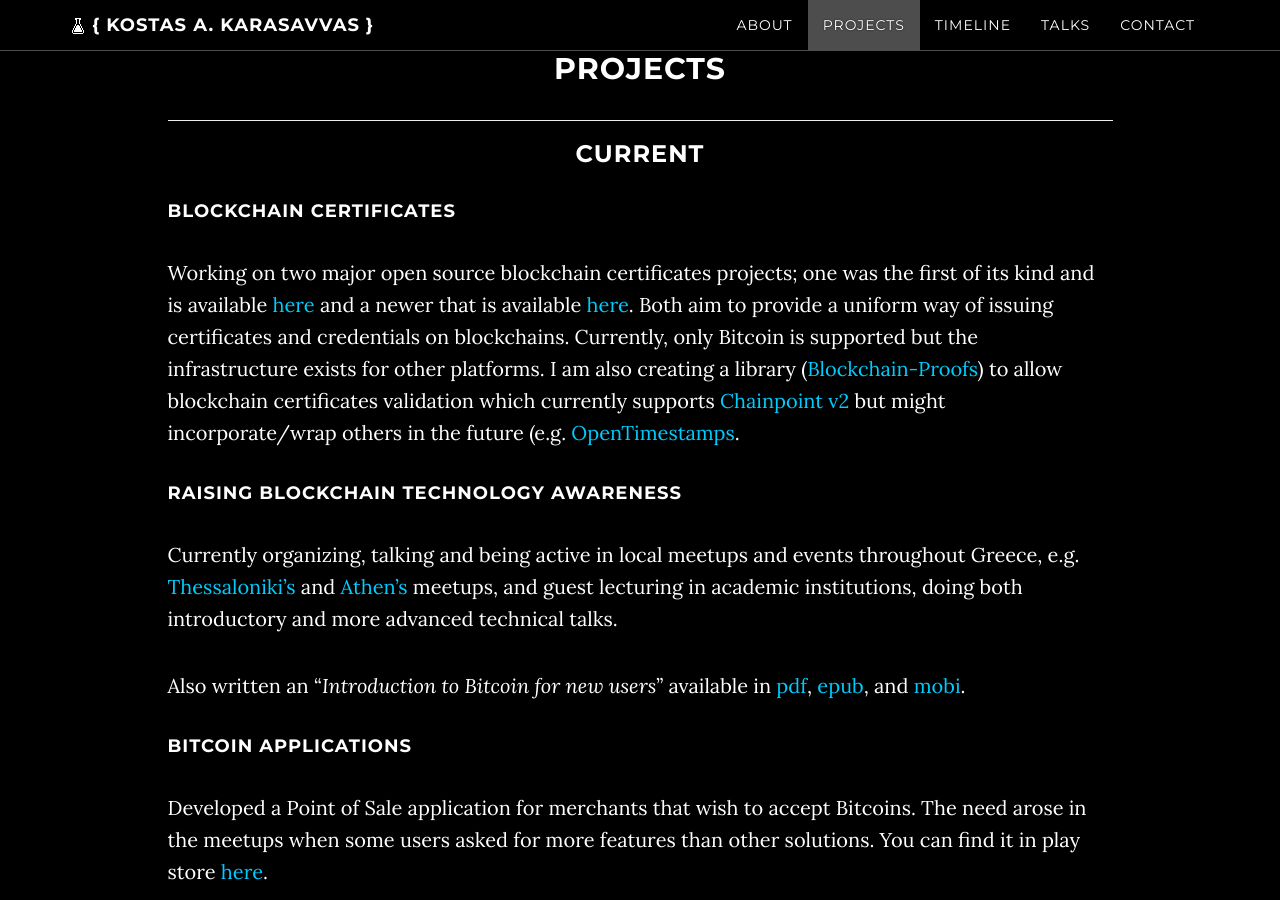
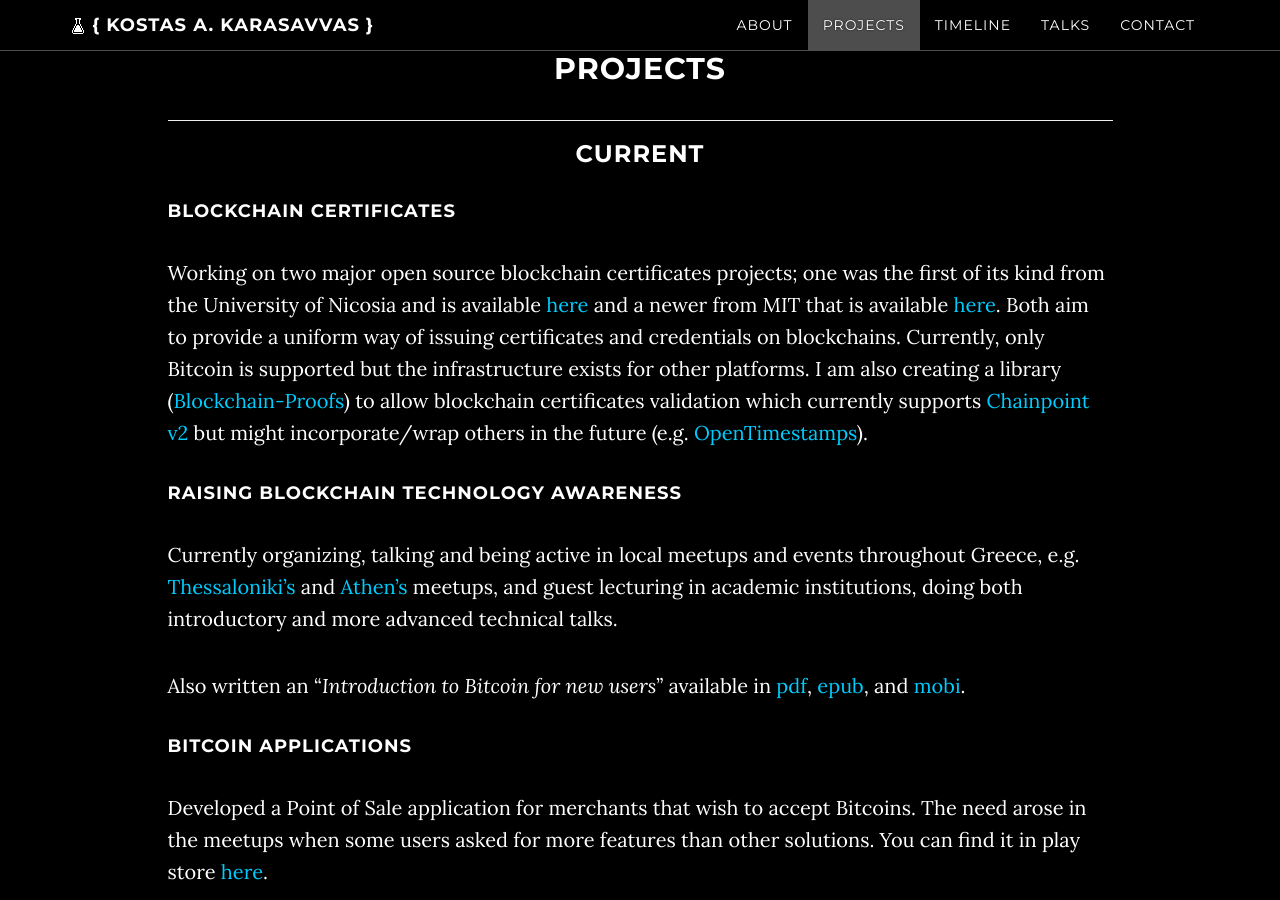
Before and after one commit to karask/karask.github.io, a Jekyll site: the page built from index.html, in a window 1280 px wide and 900 px high, scrolled down 1873 px. Built offline with Jekyll 4.4.1, drawn with Linux system fonts in a browser that asks for light colours; nearby versions of some CDN libraries; the list of posts is cut into pages by our own code; comment, search, counter and statistics services are not loaded.

Commit message:
fixed typos in projects

```diff
--- a/projects.html
+++ b/projects.html
@@ -10,7 +10,7 @@
 <h3 style="text-align: center;" markdown="1">Current</h3>
 
 <h4>BLOCKCHAIN CERTIFICATES</h4>
-Working on two major open source blockchain certificates projects; one was the first of its kind and is available [here](https://github.com/UniversityOfNicosia/blockchain-certificates) and a newer that is available [here](https://github.com/blockchain-certificates). Both aim to provide a uniform way of issuing certificates and credentials on blockchains. Currently, only Bitcoin is supported but the infrastructure exists for other platforms. I am also creating a library ([Blockchain-Proofs](https://github.com/karask/blockchain-proofs)) to allow blockchain certificates validation which currently supports [Chainpoint v2](http://www.chainpoint.org/) but might incorporate/wrap others in the future (e.g. [OpenTimestamps](https://github.com/opentimestamps).
+Working on two major open source blockchain certificates projects; one was the first of its kind from the University of Nicosia and is available [here](https://github.com/UniversityOfNicosia/blockchain-certificates) and a newer from MIT that is available [here](https://github.com/blockchain-certificates). Both aim to provide a uniform way of issuing certificates and credentials on blockchains. Currently, only Bitcoin is supported but the infrastructure exists for other platforms. I am also creating a library ([Blockchain-Proofs](https://github.com/karask/blockchain-proofs)) to allow blockchain certificates validation which currently supports [Chainpoint v2](http://www.chainpoint.org/) but might incorporate/wrap others in the future (e.g. [OpenTimestamps](https://github.com/opentimestamps)).
 
 <h4>RAISING BLOCKCHAIN TECHNOLOGY AWARENESS</h4>
 
```
